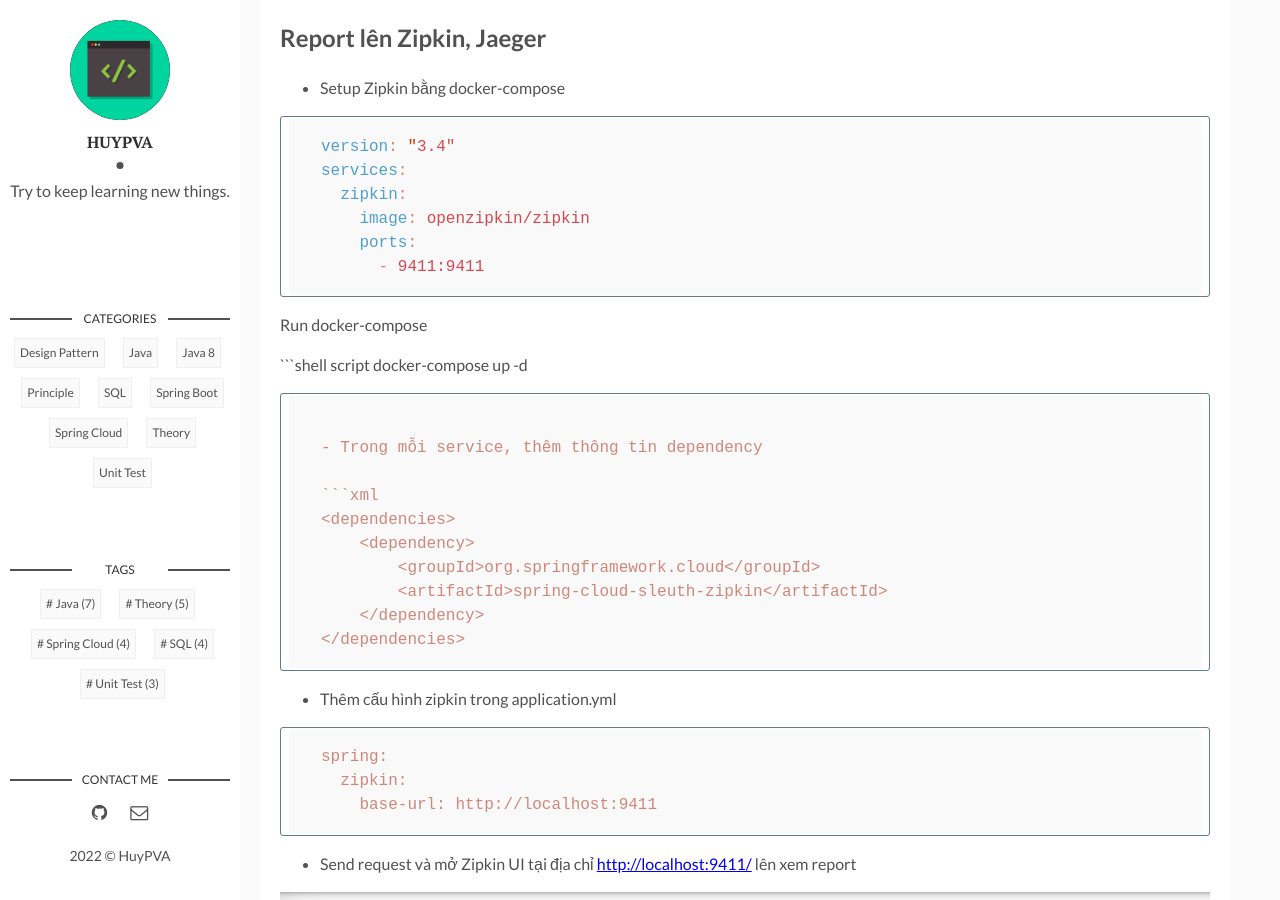
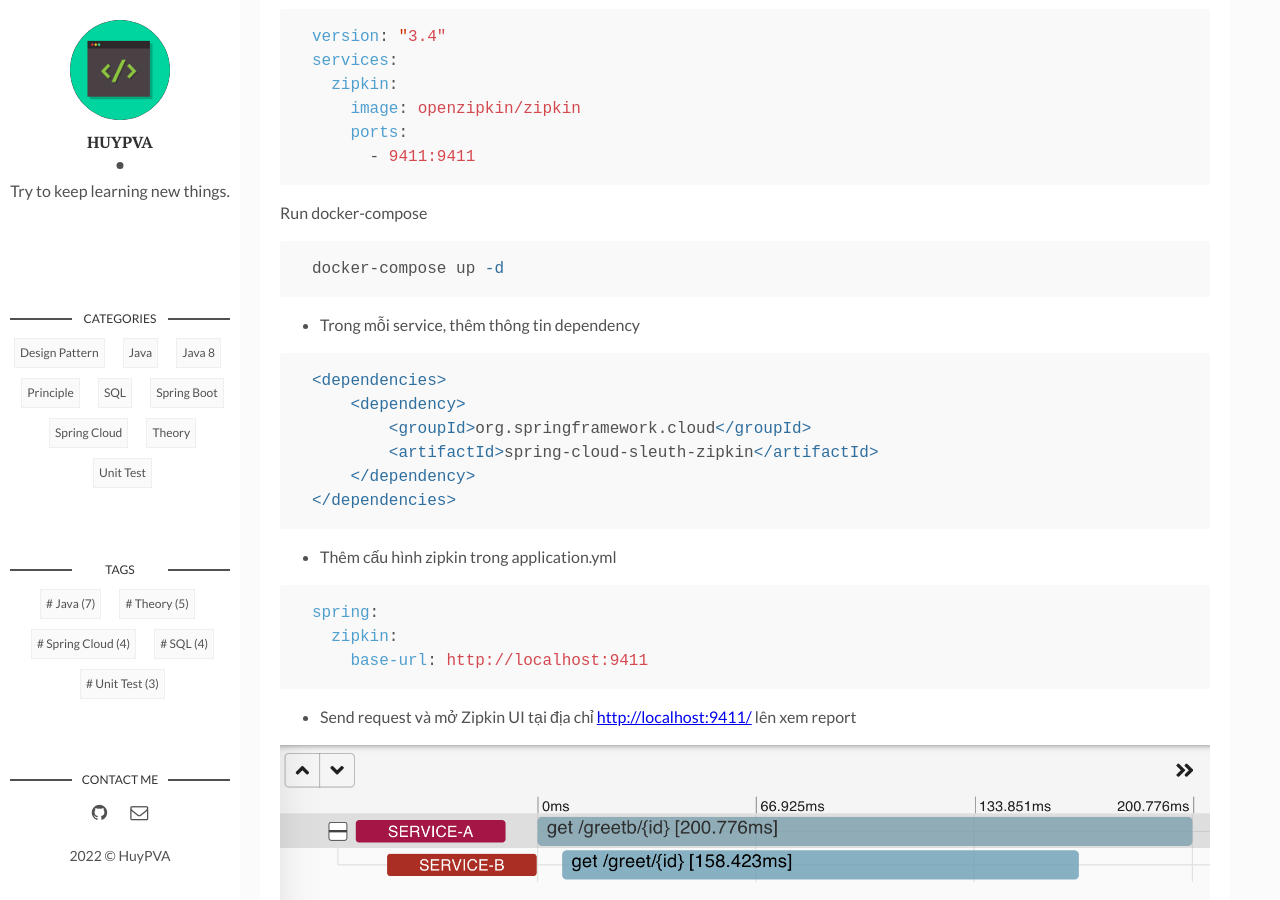
Before and after one commit to huypva/huypva.github.io, a Jekyll site: the page built from _posts/spring-cloud/2021-11-20-sleuth.md, in a window 1280 px wide and 900 px high, scrolled down 5923 px. Built offline with Jekyll 4.4.1, drawn with Linux system fonts in a browser that asks for light colours; some of the changed text lies outside the part shown.

Commit message:
Format sleuth

````diff
--- a/_posts/spring-cloud/2021-11-20-sleuth.md
+++ b/_posts/spring-cloud/2021-11-20-sleuth.md
@@ -25,7 +25,7 @@ source: https://github.com/huypva/spring-cloud-sleuth-example
 
 - Thêm dependency [spring-cloud-starter-sleuth][1] trong mỗi service
 
-```xml
+{% highlight xml %}
 <properties>
     <spring-cloud.version>2020.0.4</spring-cloud.version>
 </properties>
@@ -50,7 +50,7 @@ source: https://github.com/huypva/spring-cloud-sleuth-example
         </dependency>
     </dependencies>
 </dependencyManagement>
-```
+{% endhighlight %}
 
 ## Service A
 
@@ -58,7 +58,7 @@ source: https://github.com/huypva/spring-cloud-sleuth-example
     - [spring-cloud-starter-openfeign][2]: http client
     - [grpc-spring-boot-starter][3]: grpc client
 
-```xml
+{% highlight xml %}
 <properties>
     <net.devh.grpc.starter.version>2.12.0.RELEASE</net.devh.grpc.starter.version>
 </properties>
@@ -77,24 +77,24 @@ source: https://github.com/huypva/spring-cloud-sleuth-example
         <artifactId>brave-instrumentation-grpc</artifactId>
     </dependency>
 </dependencies>
-```
+{% endhighlight %}
 
 Mặc định OpenFeign tích hợp sẵn sleuth, còn với gRPC cần sử dụng thêm dependency [brave-instrumentation-grpc][4]
 
 - Cấu hình sleuth trong application.yml
 
-```yaml
+{% highlight yaml %}
 spring:
   sleuth:
     propagation:
       type: B3 #,W3C
     sampler:
       probability: 1.0
-```
+{% endhighlight %}
 
 - Cấu hình service B và C trong application.yml
 
-```yaml
+{% highlight yaml %}
 serviceb:
   url: http://localhost:8082
   path:
@@ -106,11 +106,11 @@ grpc:
       enableKeepAlive: true
       keepAliveWithoutCalls: true
       negotiationType: plaintext
-```
+{% endhighlight %}
 
 - Sử dụng FeignClient để tạo HTTP client gọi đến ServiceB
 
-```java
+{% highlight java %}
 @FeignClient(value = "serviceb", url = "${serviceb.url}")
 public interface ServiceBClient {
 
@@ -118,11 +118,11 @@ public interface ServiceBClient {
   public MessageB greet(@PathVariable(name = "id") int userId);
 
 }
-```
+{% endhighlight %}
 
 - Viết gRPC client gọi đến ServiceC
 
-```java
+{% highlight java %}
 import net.devh.boot.grpc.client.inject.GrpcClient;
 ...
   @GrpcClient("servicec")
@@ -137,20 +137,20 @@ import net.devh.boot.grpc.client.inject.GrpcClient;
     GreetResponse response = this.serviceCBlockingStub.greet(request);
     return new MessageC(response.getMessage());
   }
-```
+{% endhighlight %}
 
 ## Service B
 
 - Cấu hình port HTTP
 
-```yaml
+{% highlight yaml %}
 server:
   port : 8082
-```
+{% endhighlight %}
 
 - Viết Rest controller đơn giản
 
-```java
+{% highlight java %}
 @RestController
 public class Controller {
 
@@ -160,21 +160,21 @@ public class Controller {
     return new MessageB("MessageB greet " + id);
   }
 }
-```
+{% endhighlight %}
 
 ## ServiceC
 
 - Cấu hình port gRPC trong file application.yml
 
-```yaml
+{% highlight yaml %}
 grpc:
   server:
     port: 8183
-```
+{% endhighlight %}
 
 - Viết gRPC controller
 
-```java
+{% highlight java %}
 import net.devh.boot.grpc.server.service.GrpcService;
 ...
 @GrpcService
@@ -190,9 +190,8 @@ public class GrpcController extends ServiceCGrpc.ServiceCImplBase {
     responseObserver.onNext(response);
     responseObserver.onCompleted();
   }
-
 }
-```
+{% endhighlight %}
 
 ## Test sleuth
 
@@ -200,73 +199,77 @@ public class GrpcController extends ServiceCGrpc.ServiceCImplBase {
 
 - Gửi request test đến ServiceA, trong ServiceA sẽ gọi đến ServiceB
 
-```shell
+{% highlight shell %}
 $ curl http://localhost:8081/greetb/1
-```
+{% endhighlight %}
 
-Log service A:
-```text
+Log service A
+{% highlight text %}
 2021-11-20 21:01:03.834  INFO [service-A,48c90d4d61668476,48c90d4d61668476] 2433 --- [nio-8081-exec-1] i.c.servicea.entrypoint.Controller       : ServiceA.greetB
-```
+{% endhighlight %}
+
 và service B
-```text
+{% highlight text %}
 2021-11-20 21:01:03.939  INFO [service-B,48c90d4d61668476,c73d7b8f5c34adc6] 2429 --- [nio-8082-exec-1] i.c.serviceb.entrypoint.Controller       : ServiceB.greet
-```
+{% endhighlight %}
+
 chung TraceId 48c90d4d61668476
 
 - Gửi request test đến ServiceA, trong ServiceA sẽ gọi đến ServiceC
 
-```shell
+{% highlight shell %}
 $ curl http://localhost:8081/greetc/1
-```
+{% endhighlight %}
 
 Log service A:
-```text
+{% highlight text %}
 2021-11-20 21:02:54.170  INFO [service-A,9b6f0e1e5e5ca2da,9b6f0e1e5e5ca2da] 2433 --- [nio-8081-exec-2] i.c.servicea.entrypoint.Controller       : ServiceA.greetC
-```
+{% endhighlight %}
+
 và service C
-```text
+{% highlight text %}
 2021-11-20 21:02:54.340  INFO [service-C,9b6f0e1e5e5ca2da,9cd977fdc2849bb4] 2100 --- [ault-executor-2] i.c.servicec.entrypoint.GrpcController   : ServiceC.greet 1
-```
+{% endhighlight %}
+
 chung TraceId 9b6f0e1e5e5ca2da
 
 ## Report lên Zipkin, Jaeger
 
 - Setup Zipkin bằng docker-compose
 
-```yaml
+{% highlight yaml %}
 version: "3.4"
 services:
   zipkin:
     image: openzipkin/zipkin
     ports:
       - 9411:9411
-```
+{% endhighlight %}
 
 Run docker-compose
 
-```shell script
+{% highlight shell %}
 docker-compose up -d
-```
+{% endhighlight %}
 
 - Trong mỗi service, thêm thông tin dependency
 
-```xml
+{% highlight xml %}
 <dependencies>
     <dependency>
         <groupId>org.springframework.cloud</groupId>
         <artifactId>spring-cloud-sleuth-zipkin</artifactId>
     </dependency>
 </dependencies>
-```
+{% endhighlight %}
 
 - Thêm cấu hình zipkin trong application.yml
 
-```
+{% highlight yaml %}
 spring:
   zipkin:
     base-url: http://localhost:9411
-```
+{% endhighlight %}
 
 - Send request và mở Zipkin UI tại địa chỉ <http://localhost:9411/> lên xem report
 <div align="center">
@@ -279,7 +282,7 @@ spring:
 - Ngoài ra, có thể sử dụng Jeager server để hiện thị report
     - Setup Jeager server bằng docker-compose và cho phép nhận report theo format của zipkin
 
-```yaml
+{% highlight yaml %}
 version: "3.4"
 services:
   jaeger:
@@ -295,7 +298,7 @@ services:
       - 9411:9411
     environment:
       - COLLECTOR_ZIPKIN_HTTP_PORT=9411
-```
+{% endhighlight %}
 
 Test và xem kết quả trên Jeager UI tại địa chỉ <http://localhost:16686/>
 
````
